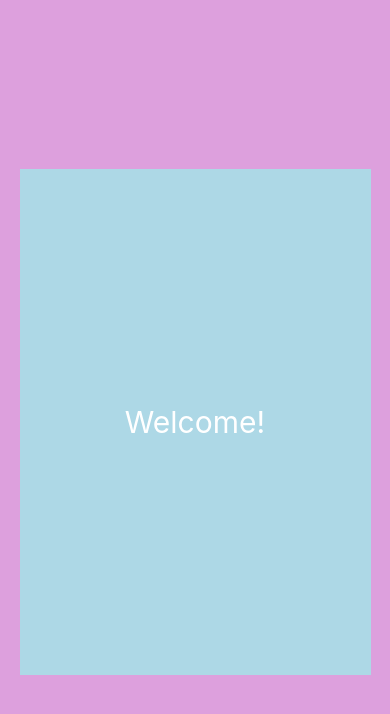
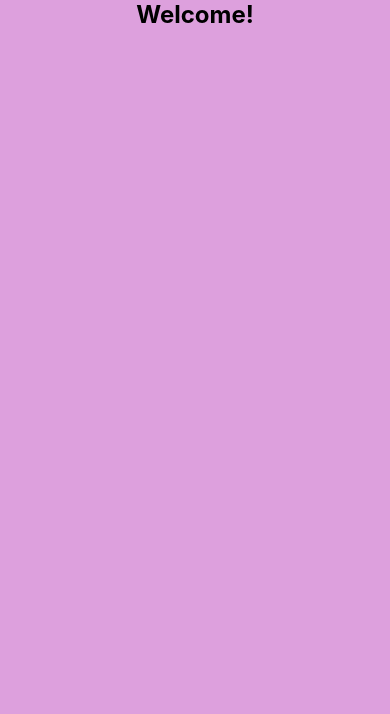
Before and after one commit to Rich-1007/First-Native-APP, a React Native app: screen / in a window 390 px wide. Shown: the top 714 px of the page. Built offline with nearby package versions, Linux system fonts and the light colour scheme.

Commit message:
SafeAreaView in native for ios, because of notuch

```diff
--- a/App.js
+++ b/App.js
@@ -10,7 +10,8 @@ import CCStatusBar from "./Core-Components/StatusBar";
 import Greet from "./Components/Greet";
 import CCStyleSheet from "./StylingRN/StyleSheet";
 import DynamicUI from "./DynamicUI/DynamicUI";
+import CCSafeAreaView from "./DynamicUI/SafeAreaView";
 
 export default function App() {
-  return <DynamicUI />
+  return <CCSafeAreaView />
 }
--- /dev/null
+++ b/DynamicUI/SafeAreaView.js
@@ -0,0 +1,36 @@
+import React from "react";
+
+import { View, StyleSheet, Text, SafeAreaView } from "react-native";
+
+const CCSafeAreaView = () => {
+  return (
+    <SafeAreaView style={styles.safeContainer}>
+      <View style={styles.contaner}>
+        <View style={styles.box}>
+          <Text style={styles.text}>Welcome!</Text>
+        </View>
+      </View>
+    </SafeAreaView>
+  );
+};
+
+const styles = StyleSheet.create({
+  safeContainer: {
+    flex: 1,
+  },
+
+  contaner: {
+    backgroundColor: "plum",
+    flex: 1,
+  },
+  box: {
+
+  },
+  text: {
+    fontSize: 24,
+    fontWeight: "bold",
+    textAlign: "center",
+  },
+});
+
+export default CCSafeAreaView;
```
